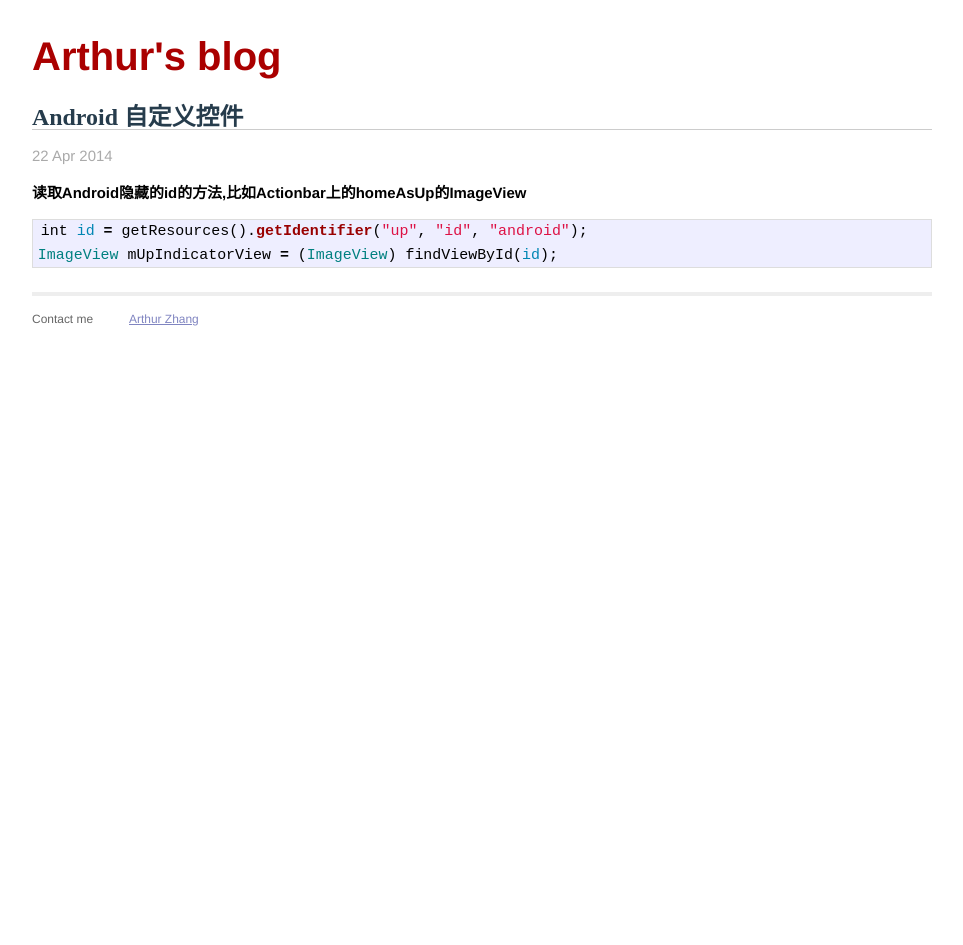
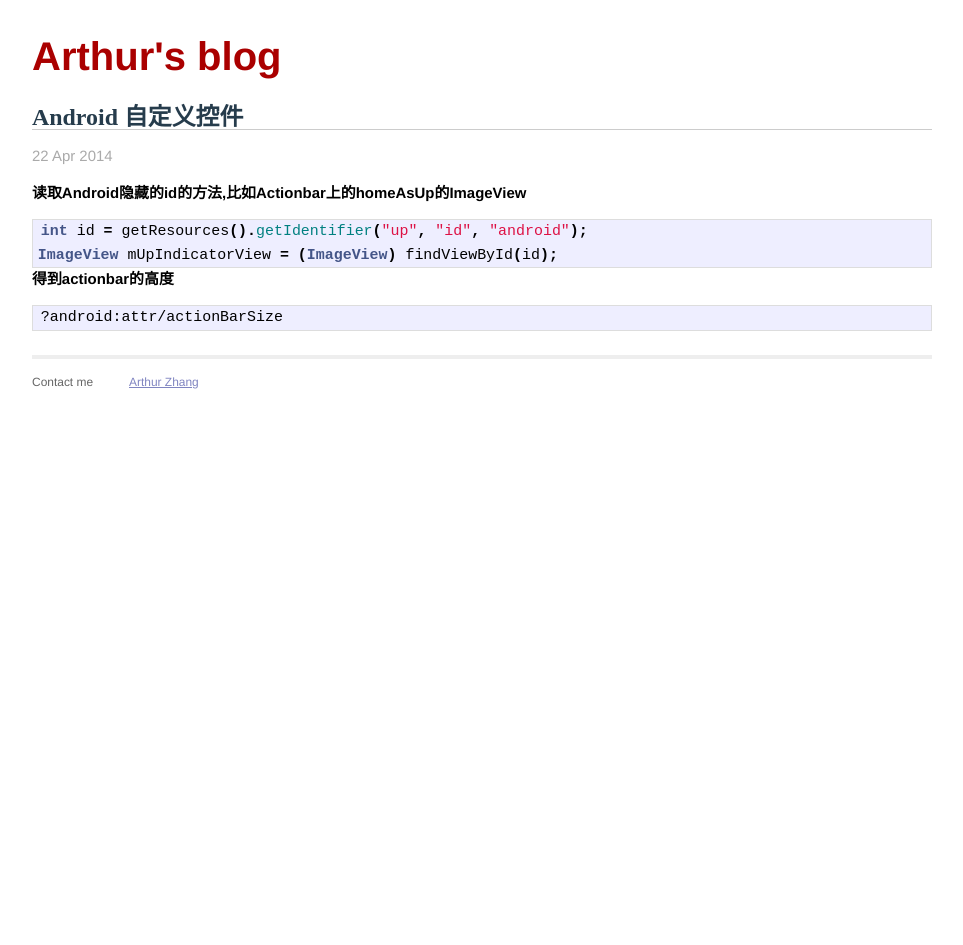
Before and after one commit to brother18/brother18.github.io, a Jekyll site: the page built from _posts/2014-04-22-android-style-theme.markdown, in a window 1280 px wide. Shown: the whole page, without its empty margins (158-1121 px from the left). Built offline with Jekyll 4.4.1, drawn with Linux system fonts in a browser that asks for light colours; Markdown is read by kramdown in place of the engine named in the settings.

Commit message:
update style theme

```diff
--- a/_posts/2014-04-22-android-style-theme.markdown
+++ b/_posts/2014-04-22-android-style-theme.markdown
@@ -7,7 +7,12 @@ categories:  Android
 
 
 #读取Android隐藏的id的方法,比如Actionbar上的homeAsUp的ImageView
-{% highlight ruby %}
+{% highlight java %}
 int id = getResources().getIdentifier("up", "id", "android");
 ImageView mUpIndicatorView = (ImageView) findViewById(id);
 {% endhighlight %}
+
+#得到actionbar的高度
+{% highlight xml %}
+?android:attr/actionBarSize
+{% endhighlight %}
```
